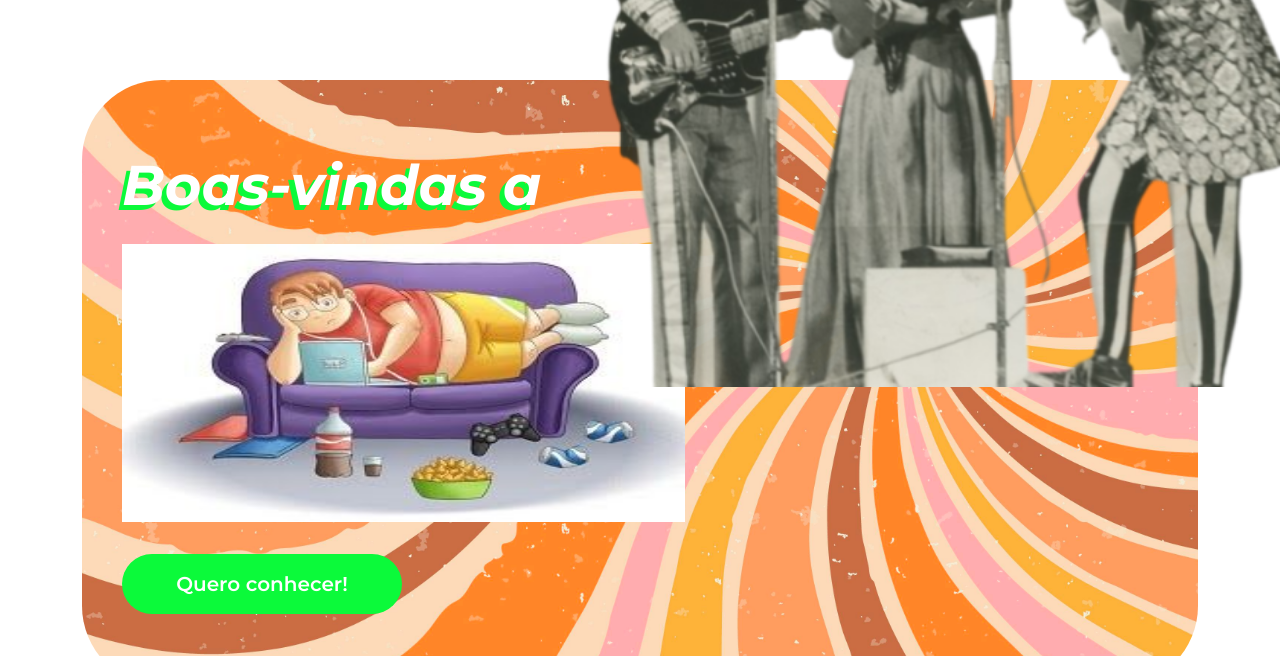
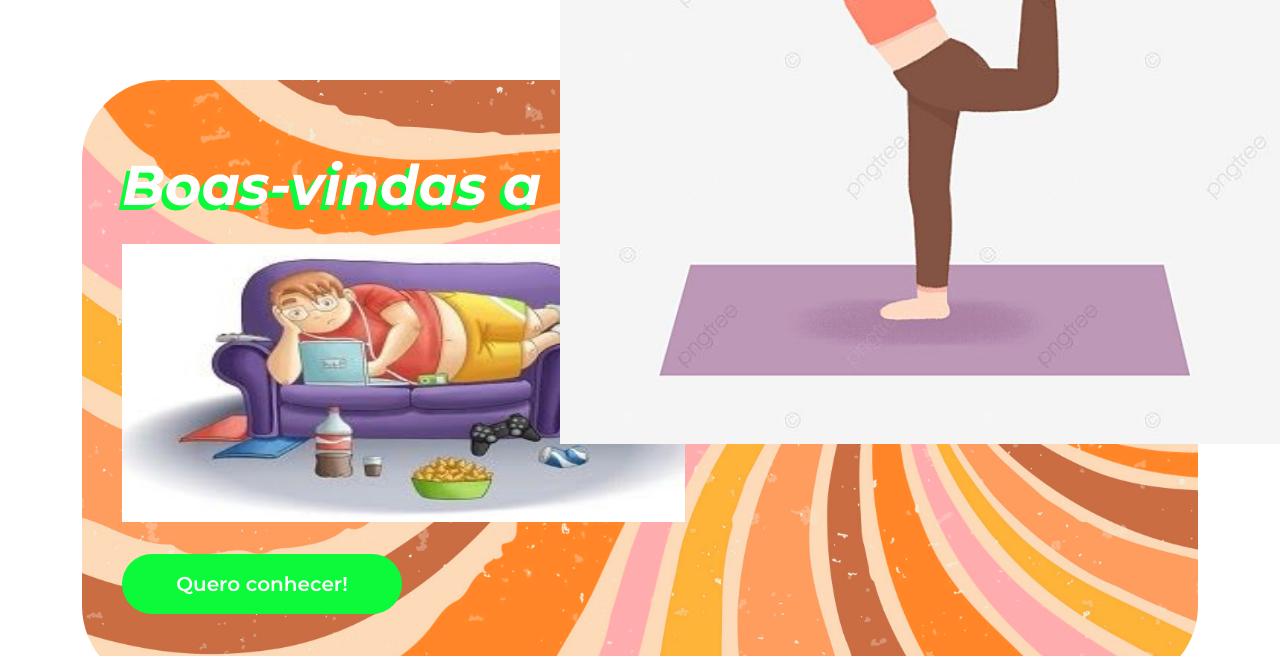
Before and after one commit to SaraJaine/Site-acessivel, a plain HTML site: page index.html in a window 1280 px wide. Shown: the part 564-1220 px from the top of the page. Drawn offline with nearby package versions, Linux system fonts and the light colour scheme.

Commit message:
7kguygyu

```diff
--- a/index.html
+++ b/index.html
@@ -47,7 +47,7 @@
                         class="btn btn-primary btn-lg botao-inicio fw-semibold">Quero
                         conhecer!</a>
                 </div>
-                <img src="img/lossy-page1-640px-Os_Mutantes.tif (1).png" alt="A imagem apresenta o grupo musical Os mutantes, sao tres pessoas cantando em um microfone" title="Os mutantes - CC0 Domínio Público / Acervo Arquivo Nacional" class="img-fluid img-inicio">
+                <img src="img/dcfd708d57bd242c0393e80c8d7d7dfe.jpg" alt="A imagem apresenta uma menina fazendo exercicíos fisicos" title="Fazendo exercicíos - CC0 Domínio Público / Acervo Arquivo Nacional" class="img-fluid img-inicio">
 
               </div>
         </section>
```
Also changed, not shown: img/dcfd708d57bd242c0393e80c8d7d7dfe.jpg (added).
